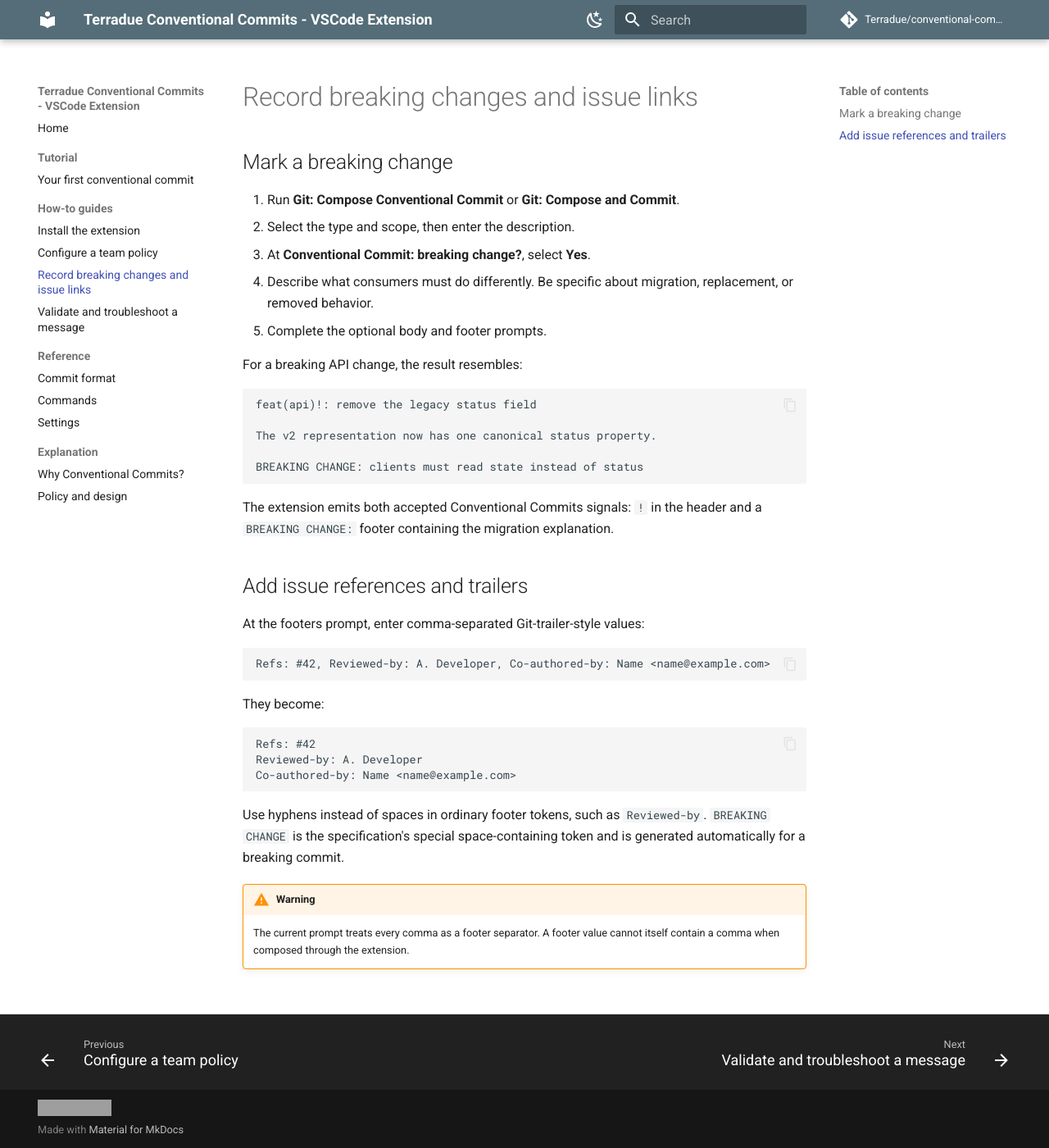
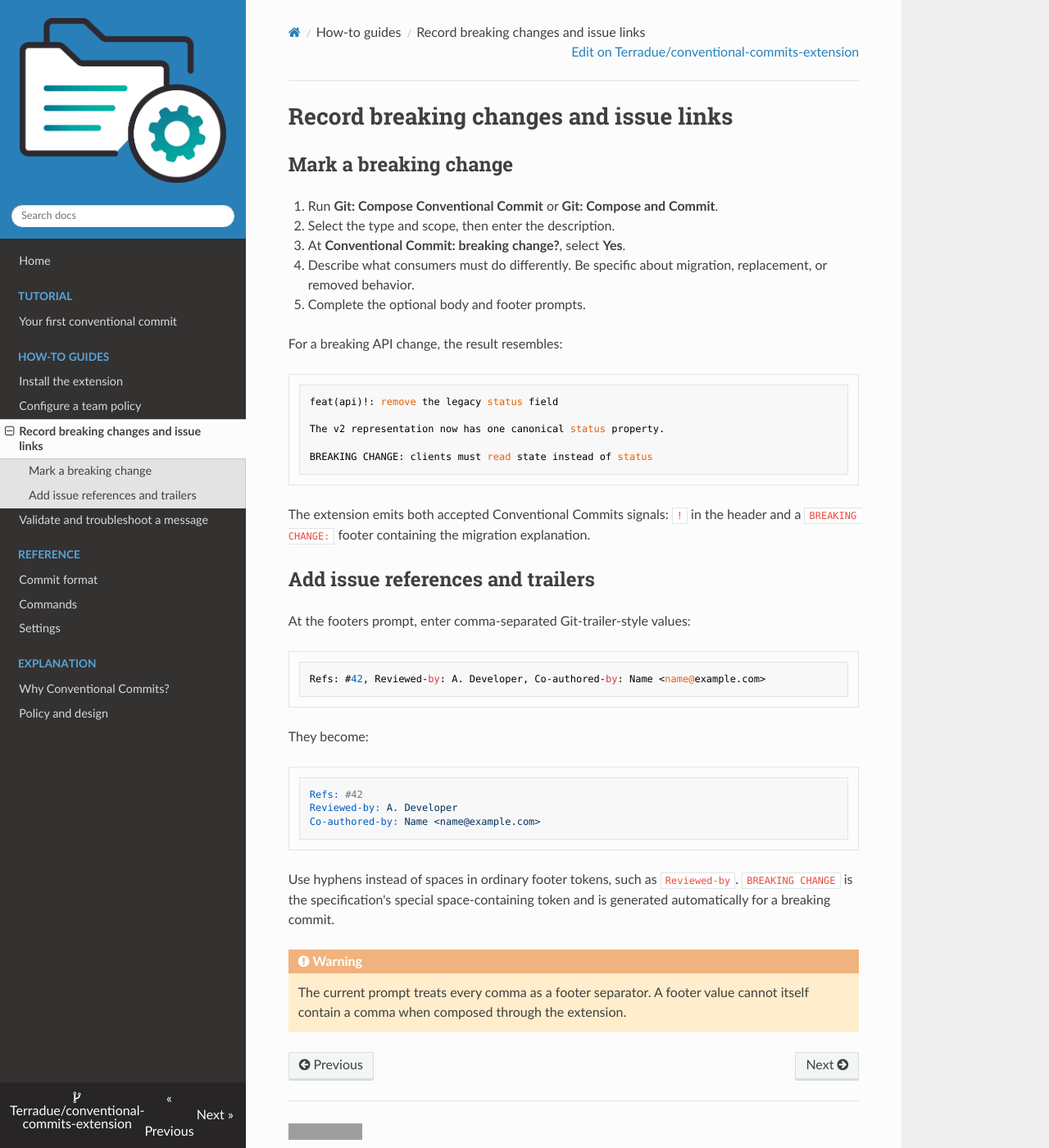
Before and after one commit to Terradue/conventional-commits-extension, an MkDocs documentation site: the page built from docs/how-to/breaking-changes-and-footers.md, in a window 1280 px wide and 1400 px high. Shown: the whole window at 82% size. Built offline with MkDocs 1.6.1, drawn with Linux system fonts in a browser that asks for light colours; nearby versions of some CDN libraries; comment, search, counter and statistics services are not loaded; some of the changed text lies outside the part shown; grey boxes are pictures that could not be loaded.

Commit message:
docs: enhanced l'n'f

```diff
--- a/mkdocs.yml
+++ b/mkdocs.yml
@@ -45,6 +45,61 @@
         icon: material/weather-sunny
         name: Switch to light mode
 
+theme:
+    logo: imgs/icon-eoap.png
+    name: readthedocs
+
+    palette:
+    - media: "(prefers-color-scheme: light)"
+      scheme: default
+      toggle:
+        icon: material/toggle-switch-off-outline
+        name: Switch to dark mode
+    - media: "(prefers-color-scheme: dark)"
+      scheme: slate
+      toggle:
+        icon: material/toggle-switch
+        name: Switch to light mode
+
+plugins:
+  - search
+  - mermaid2:
+      version: 11.4.1
+  - mkdocs-jupyter:
+      execute: true
+      show_input: True
+      no_input: False
+
+markdown_extensions:
+  - pymdownx.details
+  - abbr
+  - admonition
+  - footnotes
+  - pymdownx.caret
+  - pymdownx.mark
+  - pymdownx.tilde
+  - pymdownx.arithmatex:
+      generic: true
+  - pymdownx.superfences
+  - pymdownx.tabbed
+  - pymdownx.superfences:
+      custom_fences:
+        - name: mermaid
+          class: mermaid
+          format: !!python/name:pymdownx.superfences.fence_div_format
+  - attr_list
+  - pymdownx.snippets:
+      base_path: './'
+  - pymdownx.highlight:
+      line_spans: __span
+
+extra_css:
+  - styles/css/app.css
+
+extra_javascript:
+  - javascripts/config.js
+  - https://cdn.jsdelivr.net/npm/mathjax@3/es5/tex-mml-chtml.js
+
 nav:
   - Home: index.md
   - Tutorial:
```
Also changed, not shown: docs/imgs/icon-eoap.png (added).
